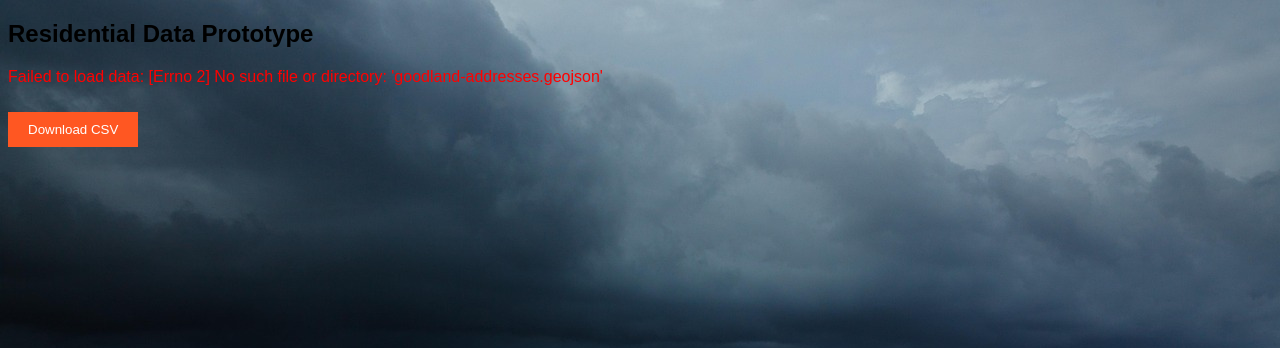
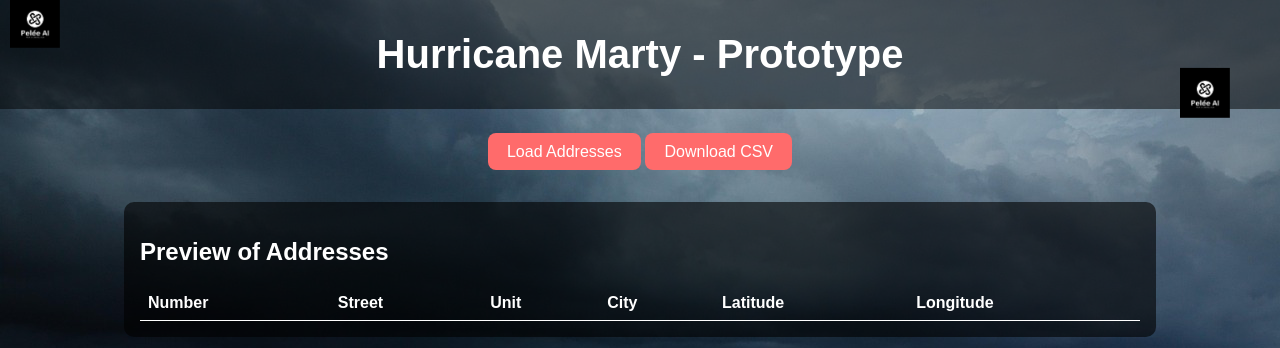
Before and after one commit to ccjackb22/HurricaneMarty, a Flask app: page / in a window 1280 px wide. Shown: the top 348 px of the page. Run offline with Flask 3, Linux system fonts and the light colour scheme; lists and menus that the app fills with data are empty.

Commit message:
Update index.html

```diff
--- a/templates/index.html
+++ b/templates/index.html
@@ -1,69 +1,179 @@
 <!DOCTYPE html>
-<html>
+<html lang="en">
 <head>
     <meta charset="UTF-8">
-<title>Residential Data Prototype</title>
-<link rel="stylesheet" href="https://unpkg.com/leaflet@1.9.4/dist/leaflet.css" />
+    <meta name="viewport" content="width=device-width, initial-scale=1.0">
+    <title>Hurricane Marty - Prototype</title>
+    <link rel="stylesheet" href="https://cdnjs.cloudflare.com/ajax/libs/leaflet/1.9.4/leaflet.min.css" />
     <style>
-  body { font-family: Arial; background: url('hurricane_marty_Background.jpg'); background-size: cover; }
-  table { border-collapse: collapse; width: 100%; background: rgba(255,255,255,0.9);}
-  th, td { border: 1px solid #999; padding: 8px; text-align: left; }
-  #map { height: 400px; margin-top: 20px; }
-  .download-btn { margin-top: 10px; padding: 10px 20px; background: #ff5722; color: white; border: none; cursor: pointer; }
+        body {
+            font-family: 'Arial', sans-serif;
+            margin: 0;
+            padding: 0;
+            background: url('../static/hurricane_marty_Background.jpg') no-repeat center center fixed;
+            background-size: cover;
+            color: #fff;
+        }
+
+        header {
+            text-align: center;
+            padding: 2rem;
+            background-color: rgba(0,0,0,0.5);
+        }
+
+        header h1 {
+            font-size: 2.5rem;
+            margin: 0;
+        }
+
+        #controls {
+            text-align: center;
+            margin: 1rem;
+        }
+
+        button {
+            background-color: #ff6b6b;
+            color: #fff;
+            border: none;
+            padding: 0.6rem 1.2rem;
+            cursor: pointer;
+            font-size: 1rem;
+            border-radius: 8px;
+            margin-top: 0.5rem;
+            transition: transform 0.2s;
+        }
+
+        button:hover {
+            transform: scale(1.1);
+        }
+
+        #preview {
+            width: 90%;
+            max-width: 1000px;
+            margin: 2rem auto;
+            background-color: rgba(0,0,0,0.6);
+            padding: 1rem;
+            border-radius: 10px;
+        }
+
+        table {
+            width: 100%;
+            border-collapse: collapse;
+            color: #fff;
+        }
+
+        th, td {
+            padding: 0.5rem;
+            border-bottom: 1px solid #fff;
+            text-align: left;
+        }
+
+        #map {
+            height: 400px;
+            width: 90%;
+            max-width: 1000px;
+            margin: 2rem auto;
+            border-radius: 10px;
+        }
+
+        .fun-icon {
+            position: fixed;
+            width: 50px;
+            animation: float 4s infinite alternate;
+        }
+
+        @keyframes float {
+            0% { transform: translateY(0px); }
+            100% { transform: translateY(-20px); }
+        }
     </style>
 </head>
 <body>
-<h2>Residential Data Prototype</h2>
-<div id="table-container"></div>
-<button class="download-btn" onclick="downloadCSV()">Download CSV</button>
+    <img src="../static/Pelee_AI_Logo.png" class="fun-icon" style="top:10px; left:10px;">
+    <img src="../static/Pelee_AI_Logo.png" class="fun-icon" style="top:80px; right:50px;">
+
+    <header>
+        <h1>Hurricane Marty - Prototype</h1>
+    </header>
+
+    <div id="controls">
+        <button onclick="loadData()">Load Addresses</button>
+        <button onclick="downloadCSV()">Download CSV</button>
+    </div>
+
+    <div id="preview">
+        <h2>Preview of Addresses</h2>
+        <table id="addressTable">
+            <thead>
+                <tr>
+                    <th>Number</th>
+                    <th>Street</th>
+                    <th>Unit</th>
+                    <th>City</th>
+                    <th>Latitude</th>
+                    <th>Longitude</th>
+                </tr>
+            </thead>
+            <tbody></tbody>
+        </table>
+    </div>
+
     <div id="map"></div>
 
-<script src="https://unpkg.com/leaflet@1.9.4/dist/leaflet.js"></script>
+    <script src="https://cdnjs.cloudflare.com/ajax/libs/leaflet/1.9.4/leaflet.min.js"></script>
     <script>
-async function loadAddresses() {
-    try {
-        const res = await fetch("/api/addresses");
-        const data = await res.json();
-        if(data.error) throw new Error(data.error);
-
-        const features = data.features || [];
-        let html = '<table><tr><th>Number</th><th>Street</th><th>Unit</th><th>City</th><th>Latitude</th><th>Longitude</th></tr>';
-        features.slice(0, 20).forEach(f => {
-            const props = f.properties;
-            const coords = f.geometry.coordinates;
-            html += `<tr>
-                <td>${props.number||''}</td>
-                <td>${props.street||''}</td>
-                <td>${props.unit||''}</td>
-                <td>${props.city||''}</td>
-                <td>${coords[1]}</td>
-                <td>${coords[0]}</td>
-            </tr>`;
-        });
-        html += '</table>';
-        document.getElementById("table-container").innerHTML = html;
-
-        // Map
-        const map = L.map('map').setView([25.925, -81.65], 16);
-        L.tileLayer('https://tile.openstreetmap.org/{z}/{x}/{y}.png', {
+        let addresses = [];
+        let map = L.map('map').setView([25.92, -81.65], 15);
+        L.tileLayer('https://{s}.tile.openstreetmap.org/{z}/{x}/{y}.png', {
             maxZoom: 19
         }).addTo(map);
 
-        features.forEach(f => {
-            const coords = f.geometry.coordinates;
-            L.marker([coords[1], coords[0]]).addTo(map);
+        function loadData() {
+            fetch('/api/addresses')
+                .then(res => res.json())
+                .then(data => {
+                    addresses = data.features.map(f => ({
+                        number: f.properties.number || '',
+                        street: f.properties.street || '',
+                        unit: f.properties.unit || '',
+                        city: f.properties.city || '',
+                        lat: f.geometry.coordinates[1],
+                        lng: f.geometry.coordinates[0]
+                    }));
+
+                    populateTable();
+                    populateMap();
+                })
+                .catch(err => alert("Failed to load data: " + err));
+        }
+
+        function populateTable() {
+            const tbody = document.querySelector('#addressTable tbody');
+            tbody.innerHTML = '';
+            addresses.slice(0, 10).forEach(a => {
+                const tr = document.createElement('tr');
+                tr.innerHTML = `
+                    <td>${a.number}</td>
+                    <td>${a.street}</td>
+                    <td>${a.unit}</td>
+                    <td>${a.city}</td>
+                    <td>${a.lat}</td>
+                    <td>${a.lng}</td>
+                `;
+                tbody.appendChild(tr);
             });
+        }
 
-    } catch(e) {
-        document.getElementById("table-container").innerHTML = `<p style="color:red;">Failed to load data: ${e.message}</p>`;
-    }
+        function populateMap() {
+            addresses.forEach(a => {
+                L.marker([a.lat, a.lng]).addTo(map)
+                    .bindPopup(`${a.number} ${a.street} ${a.unit || ''}`);
+            });
         }
 
         function downloadCSV() {
-    window.location.href = "/api/download/addresses";
+            window.location.href = '/api/download/addresses';
         }
-
-loadAddresses();
     </script>
 </body>
 </html>
```
Lines whose indentation alone changed are shown as unchanged.
